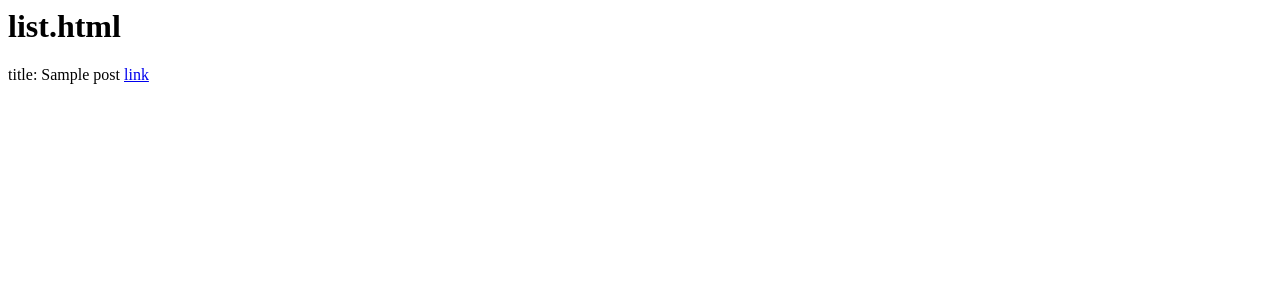
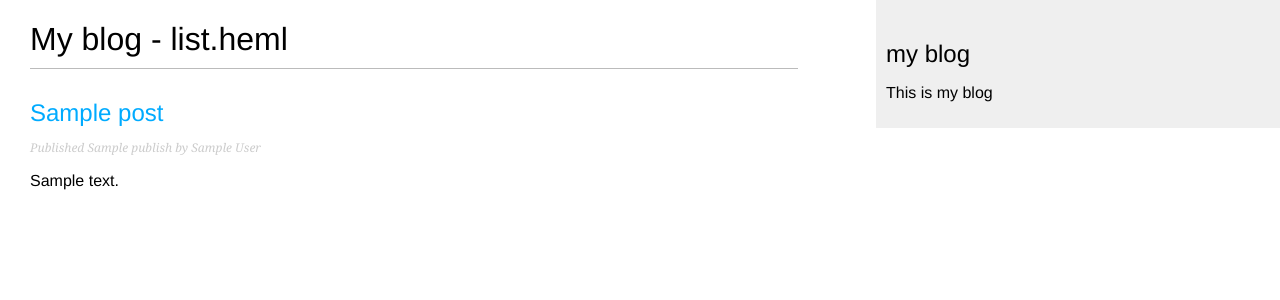
Before and after one commit to woodpeck12/djangotest, a Django app: template mysite/blog/templates/blog/post/list.html in a window 1280 px wide. Shown: the top 300 px of the page. Run offline with Django 3.2, Linux system fonts and the light colour scheme; the template is opened without the code that fills it: most values are stand-ins (such as "Sample title", 1, 10 or a date in 2020); parts of the project's set-up code (start-up, migrations or seed data) failed here and were passed over.

Commit message:
add css for blog app

```diff
--- /dev/null
+++ b/mysite/blog/static/css/blog.css
@@ -0,0 +1,92 @@
+body {
+    margin:0;
+    padding:0;
+    font-family:helvetica, sans-serif;
+}
+
+a {
+    color:#00abff;
+    text-decoration:none;
+}
+
+h1 {
+    font-weight:normal;
+    border-bottom:1px solid #bbb;
+    padding:0 0 10px 0;
+}
+
+h2 {
+    font-weight:normal;
+    margin:30px 0 0;
+}
+
+#content {
+    float:left;
+    width:60%;
+    padding:0 0 0 30px;
+}
+
+#sidebar {
+    float:right;
+    width:30%;
+    padding:10px;
+    background:#efefef;
+    height:100%;
+}
+
+p.date {
+    color:#ccc;
+    font-family: georgia, serif;
+    font-size: 12px;
+    font-style: italic;
+}
+
+/* pagination */
+.pagination {
+    margin:40px 0;
+    font-weight:bold;
+}
+
+/* forms */
+label {
+    float:left;
+    clear:both;
+    color:#333;
+    margin-bottom:4px;
+}
+input, textarea {
+    clear:both;
+    float:left;
+    margin:0 0 10px;
+    background:#ededed;
+    border:0;
+    padding:6px 10px;
+    font-size:12px;
+}
+input[type=submit] {
+    font-weight:bold;
+    background:#00abff;
+    color:#fff;
+    padding:10px 20px;
+    font-size:14px;
+    text-transform:uppercase;
+}
+.errorlist {
+    color:#cc0033;
+    float:left;
+    clear:both;
+    padding-left:10px;
+}
+
+/* comments */
+.comment {
+    padding:10px;
+}
+.comment:nth-child(even) {
+    background:#efefef;
+}
+.comment .info {
+    font-weight:bold;
+    font-size:12px;
+    color:#666;
+}
--- /dev/null
+++ b/mysite/blog/templates/blog/base.html
@@ -0,0 +1,21 @@
+{% load staticfiles %}
+<!DOCTYPE html>
+<html>
+<head>
+	<title>
+		{% block title %}
+		{% endblock %}
+	</title>
+	<link rel="stylesheet" type="text/css" href="{% static "css/blog.css"%}">
+</head>
+<body>
+	<div id='content'>
+		{% block content %}
+		{% endblock %}
+	</div>
+	<div id='sidebar'>
+		<h2>my blog</h2>
+		<p>This is my blog</p>
+	</div>
+</body>
+</html>
--- a/mysite/blog/templates/blog/post/list.html
+++ b/mysite/blog/templates/blog/post/list.html
@@ -1,7 +1,21 @@
-<h1> list.html</h1>
 
+{% extends 'blog/base.html'%}
+
+{% block title %}
+blog-post list pafe list.html
+{% endblock %}
+
+{% block content %}
+<h1> My blog - list.heml</h1>
 {% for post in posts %}
-
-title: {{ post.title}}
-<a href="{{ post.get_url }}">link</a>
+	<h2>
+		<a href="{{ post.get_url }}">
+			{{ post.title }}
+		</a>
+	</h2>
+	<p class="date">
+		Published {{post.publish}} by {{ post.author}}
+	</p>
+	{{post.body|truncatewords:30|linebreaks}}
 {% endfor %}
+{% endblock %}
--- a/mysite/mysite/settings.py
+++ b/mysite/mysite/settings.py
@@ -119,3 +119,7 @@ USE_TZ = True
 # https://docs.djangoproject.com/en/2.1/howto/static-files/
 
 STATIC_URL = '/static/'
+
+#woodpeck
+STATIC_ROOT = os.path.join(BASE_DIR,'static')
+print(BASE_DIR)
```
